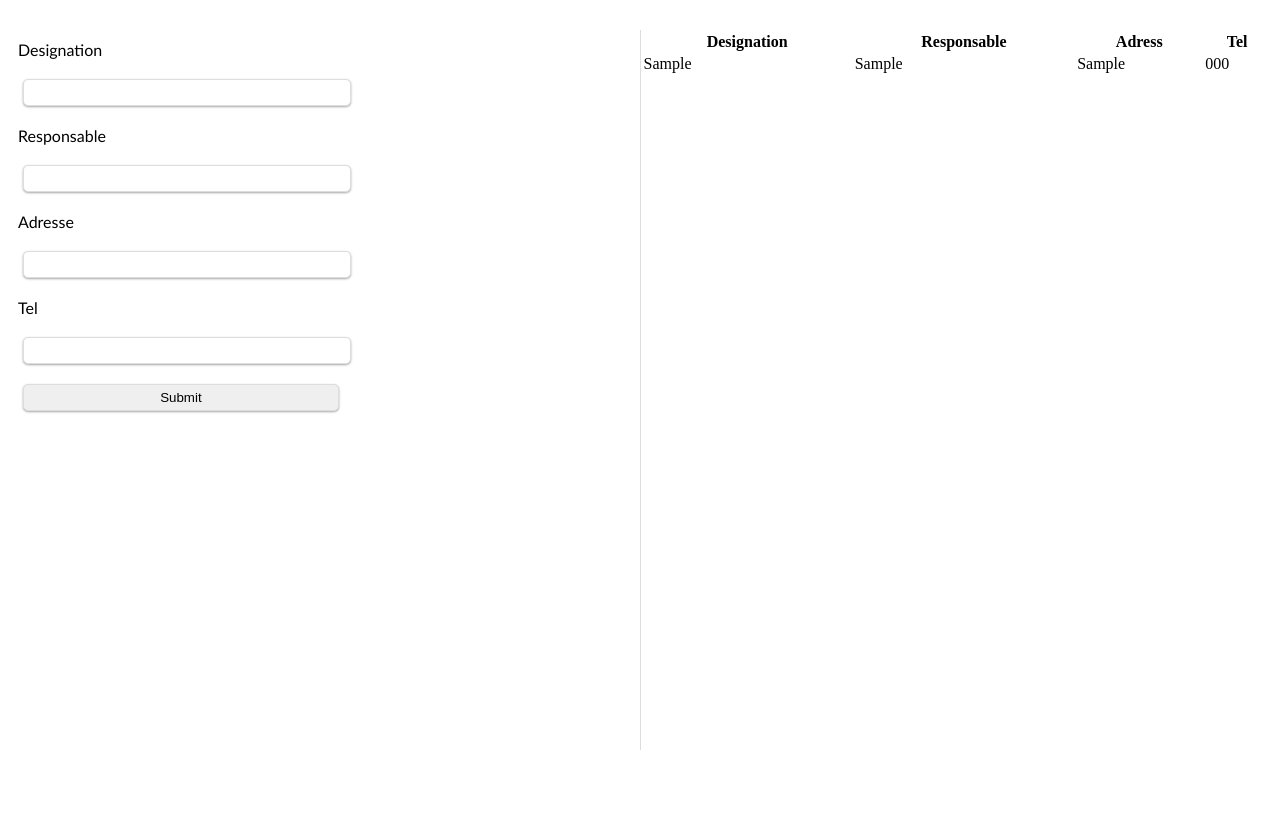
After one commit to mimsou/formation-evolutive, a PHP site: page /clients.php in a window 1280 px wide. The commit adds this page. Run offline with PHP 8.4, Linux system fonts and the light colour scheme; the visitor is signed in with stand-in values (Sample User, id 1); tables that the repository leaves empty or names only in its code hold one stand-in row (values such as "Sample post").

Commit message:
Crud non fini

```diff
--- /dev/null
+++ b/clients.php
@@ -0,0 +1,104 @@
+<?php
+
+require_once "./connection.php";
+
+//ovrire la session pour pouvoir recupéré la variable $_session
+session_start();
+
+//si la variable session de login n'existe pas alor faire un retour de redirection vers index.php
+if (isset($_SESSION["login"]) == false) {
+    header('Location: /client/index.php');
+}
+
+//declation d'une variable qui recoit les paramétre post venu du client
+$valeur = $_POST;
+
+$message = "";
+
+//testé si la valeur du poste est bien remplie
+// structure conditionel si l'expression entre paréthése est true le scripte entre accolade est executé
+if (empty($valeur) == false) {
+
+    $designation = $valeur["designation"];
+    $responsable = $valeur["responsable"];
+    $adresse = $valeur["adresse"];
+    $tel = $valeur["tel"];
+
+    $query = $db->query(
+        "insert into gestion.clients values(null, " .
+        "'" . $designation . "' , " .
+        "'" . $responsable . "' , " .
+        "'" . $adresse . "' , " .
+        "'" . $tel . "' , " .
+        "1" .
+        ")"
+    );
+
+    if ($query == false) {
+        $message = "Erreur lors de l'insertion";
+    } else {
+        $message = "Clien inserer avec sucsses";
+    }
+    ;
+
+}
+
+$liste = $db->query("select * from gestion.clients")->fetchAll();
+
+?>
+<!DOCTYPE html>
+<html lang="en">
+  <head>
+    <meta charset="UTF-8" />
+    <meta http-equiv="X-UA-Compatible" content="IE=edge" />
+    <meta name="viewport" content="width=device-width, initial-scale=1.0" />
+    <link rel="stylesheet" href="styles.css">
+    <title>Client</title>
+  </head>
+  <body>
+      <div class="info-containe"><?php echo $message; ?></div>
+    <div class="main-container">
+      <div class="form-container">
+        <form action="./clients.php" method="post"  class="client-form">
+          <label for="designation"> Designation </label>
+          <input type="text" name="designation" />
+
+          <label for="responsable"> Responsable </label>
+          <input type="text" name="responsable" />
+
+          <label for="adresse"> Adresse </label>
+          <input type="text" name="adresse" />
+
+          <label for="tel"> Tel </label>
+          <input type="text" name="tel" />
+
+          <input type="submit" />
+        </form>
+      </div>
+      <div class="list-container">
+      <table class="list-table">
+          <thead>
+              <tr>
+              <th>Designation</th>
+              <th>Responsable</th>
+              <th>Adress</th>
+              <th>Tel</th>
+            </tr>
+          </thead>
+          <tbody>
+          <?php
+foreach ($liste as $line) {
+    echo "<tr>";
+    echo "<td>" . $line["designation"] . "</td>";
+    echo "<td>" . $line["responsable"] . "</td>";
+    echo "<td>" . $line["adresse"] . "</td>";
+    echo "<td>" . $line["tel"] . "</td>";
+    echo "</tr>";
+}
+?>
+    </tbody>
+    </table>
+      </div>
+    </div>
+  </body>
+</html>
--- /dev/null
+++ b/connection.php
@@ -0,0 +1,14 @@
+<?php
+
+// declaré un objet de connection PDO
+$db = new PDO(
+    //chaine de caratére de descriotion de la connection
+    'mysql:host=127.0.0.1;dbname=gestion',
+    //user name
+    'root',
+    //Password
+    'root',
+    //tableau d'option pour la configuration de la connection
+    array(
+    )
+);
--- /dev/null
+++ b/styles.css
@@ -0,0 +1,51 @@
+html,body{
+    height: 100%;
+}
+
+.main-container{
+    display: flex;
+    height: 90%;
+    margin-top: 30px;
+}
+
+.form-container{
+
+   width: 50%;
+   min-height: 100%;
+}
+
+.list-container{
+    border-left:1px solid #ddd;
+    width: 50%;
+    min-height: 100%;
+}
+
+.client-form label{
+  display: block;
+  margin: 10px;
+  font-family: 'Gill Sans', 'Gill Sans MT', Calibri, 'Trebuchet MS', sans-serif;
+  font-size: 16px;
+}
+
+.client-form input{
+    margin: 10px;
+    margin-left: 15px;
+    padding: 5px;
+    width: 50%;
+    border: 1px solid #DDD;
+    border-radius: 5px;
+    box-shadow: rgba(0, 0, 0, 0.12) 0px 1px 3px, rgba(0, 0, 0, 0.24) 0px 1px 2px;
+}
+
+.client-form input:hover{
+      background-color: #DDD;
+}
+
+
+.client-form input:focus{
+    border: 1px solid #DDD;
+}
+
+.list-table{
+    width: 100%;
+}
```
Also changed, not shown: index.php (+36 -3 lines).
